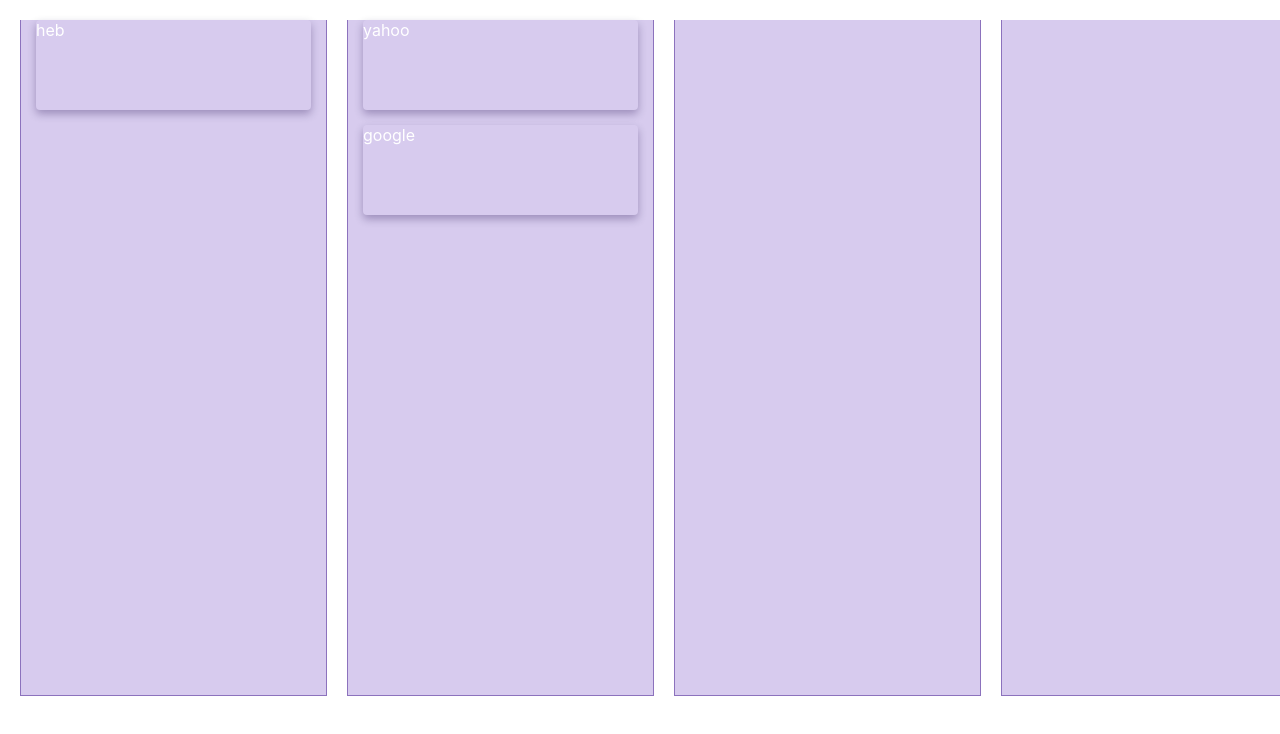
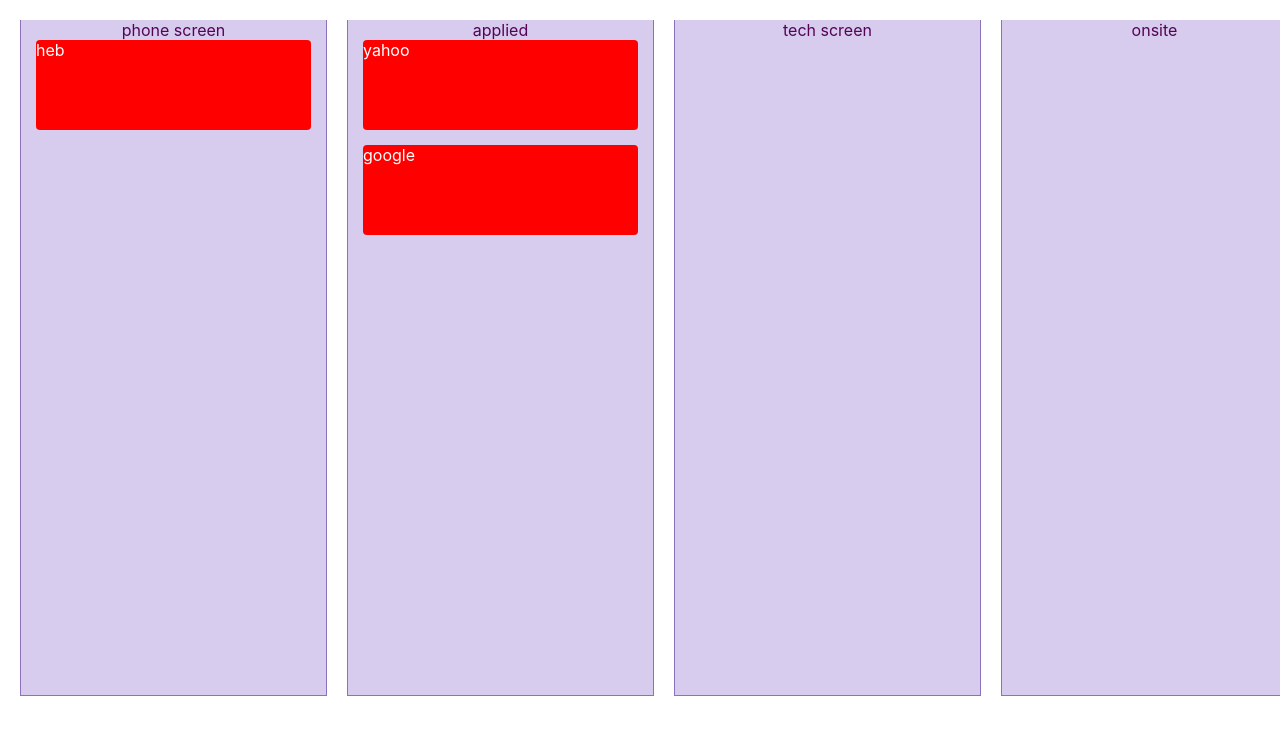
Before and after one commit to ValkrynCiel/Huntr_Board_v2.0, a React (Create React App) app in the folder client/: page / in a window 1280 px wide. Shown: the top 734 px of the page. Built offline with nearby package versions, Linux system fonts and the light colour scheme.

Commit message:
functionality for dragging between and within columns: updates state

```diff
--- a/client/src/Column.jsx
+++ b/client/src/Column.jsx
@@ -8,6 +8,7 @@ const Container = styled.div`
   width: 305px;
   background-color:rgb(215, 203, 238);
   user-select: none;
+  overflow-Y: scroll;
   border: rgb(140, 114, 189) solid 1px;
   border-top: 0px;
   color: rgb(85, 3, 85);
@@ -18,17 +19,20 @@ const Container = styled.div`
 class Column extends Component {
   render () {
     return (
-        <Droppable droppableId={this.props.column.id}>
+        <Droppable droppableId={this.props.id}>
 
           {(provided) => (
             <Container
               ref={provided.innerRef}
               {...provided.droppableProps}
             >
+              <>
+              {this.props.column.name}
               {this.props.jobs.map((job, index) => (
                 <Job key={job.id} job={job} index={index} />
               ))}
               {provided.placeholder}
+              </>
             </Container>
           )}
         </Droppable>
--- a/client/src/HuntrBoardPage.jsx
+++ b/client/src/HuntrBoardPage.jsx
@@ -21,12 +21,12 @@ class HuntrBoardPage extends Component {
     this.state = {
       colOrder: [2,1,3,4,5,6],
       columns: {
-        1: {jobOrder: ['b', 'a'], id: '1'},
-        2: {jobOrder: ['c'], id: '2'},
-        3: {jobOrder: [], id: '3'},
-        4: {jobOrder: [], id: '4'},
-        5: {jobOrder: [], id: '5'},
-        6: {jobOrder: [], id: '6'}
+        1: {jobOrder: ['b', 'a'], name: 'applied'},
+        2: {jobOrder: ['c'], name: 'phone screen'},
+        3: {jobOrder: [], name: 'tech screen'},
+        4: {jobOrder: [], name: 'onsite'},
+        5: {jobOrder: [], name: 'job offer'},
+        6: {jobOrder: [], name: 'rejected'}
       },
       jobs: {
         a: {name: 'google', id: 'a'},
@@ -34,16 +34,85 @@ class HuntrBoardPage extends Component {
         c: {name: 'heb', id: 'c'}
       }
     }
+    this.onDragEnd = this.onDragEnd.bind(this);
   }
+
+  onDragEnd (result) {
+    if (!result.destination) return;
+
+    const { source, destination } = result;
+
+    const dId = destination.droppableId;
+
+    //dragging within column
+    if (source.droppableId === destination.droppableId) {
+      const newJobOrder = this._reorder(
+        this._getJobOrder(dId),
+        source.index,
+        destination.index
+      );
+
+      this.setState(st => {
+        let { [dId]: column, ...rest} = st.columns;
+        let newCol = {...column, jobOrder: newJobOrder};
+        return { columns: { [dId]: newCol, ...rest} };
+      });
+    } else {
+      const sId = source.droppableId;
+      const result = this._move(
+        this._getJobOrder(sId),
+        this._getJobOrder(dId),
+        source,
+        destination
+    );
+      this.setState(st => {
+        const {[sId]: newSourceOrder, [dId]: newDestOrder} = result;
+        let {[sId]: sourceCol, [dId]: destCol, ...rest} = st.columns;
+        let newSourceCol = {...sourceCol, jobOrder: newSourceOrder};
+        let newDestCol = {...destCol, jobOrder: newDestOrder};
+        return { columns: { [dId]: newDestCol, [sId]: newSourceCol, ...rest} };
+
+      })
+    }
+
+  }
+
+  _getJobOrder(id) {
+    return this.state.columns[id].jobOrder;
+  }
+
+  _move (source, destination, droppableSource, droppableDestination) {
+    const sourceClone = Array.from(source);
+    const destClone = Array.from(destination);
+    const [removed] = sourceClone.splice(droppableSource.index, 1);
+
+    destClone.splice(droppableDestination.index, 0, removed);
+
+    const result = {};
+    result[droppableSource.droppableId] = sourceClone;
+    result[droppableDestination.droppableId] = destClone;
+
+    return result;
+};
+
+  _reorder(order, startIndex, endIndex) {
+    const result = Array.from(order);
+
+    const [removed] = result.splice(startIndex, 1);
+    result.splice(endIndex, 0, removed);
+
+    return result;
+  }
+
   render() {
     return (
       <ListDisplay>
         <FlexContainer>
-          <DragDropContext>
+          <DragDropContext onDragEnd={this.onDragEnd}>
             {this.state.colOrder.map(columnId => {
               const column = this.state.columns[columnId];
               const jobs = column.jobOrder.map(jobId => this.state.jobs[jobId]);
-              return <Column key={columnId} column={column} jobs={jobs} />;
+              return <Column key={columnId} id={columnId}column={column} jobs={jobs}/>;
             })}
           </DragDropContext>
         </FlexContainer>
--- a/client/src/Job.jsx
+++ b/client/src/Job.jsx
@@ -9,8 +9,20 @@ const Container = styled.div`
   margin: 0 15px 15px 15px;
   display: flex;
   color: white;
-  box-shadow: 0px 4px 8px rgba(24,0,69,0.3);
   position: relative;
+  background-color: red;
+  &::after {
+    content: '';
+    position: absolute;
+    width: 100%;
+    height: 100%;
+    opacity: 0;
+    box-shadow: 0 5px 10px 3px rgba(0,0,0,0.3);
+    transition: opacity 0.15s ease-in-out;
+  }
+  &:hover::after {
+    opacity: 1;
+  }
 `
 
 class Job extends Component {
```
